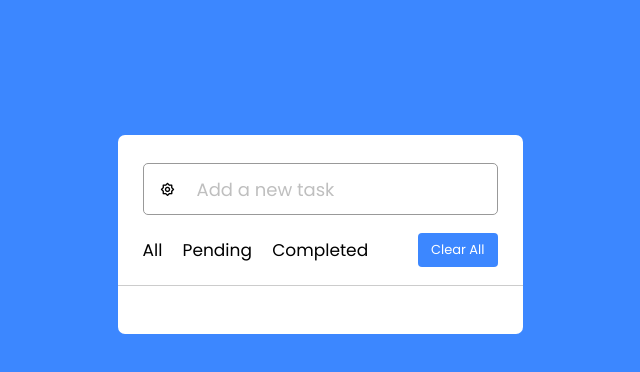
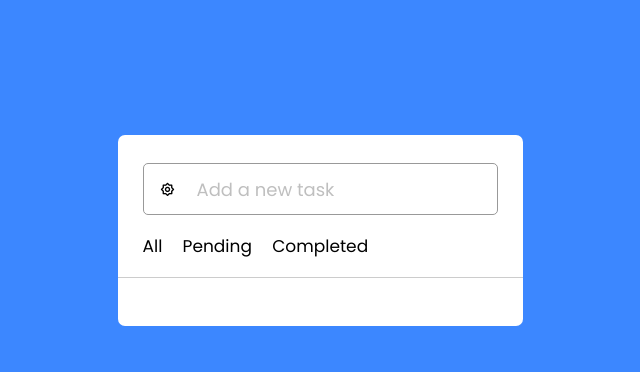
Before and after one commit to arghageek/todolist, a plain HTML site: page index.html in a window 1280 px wide. Shown: the whole page, without its empty margins (320-960 px from the left). Drawn offline with nearby package versions, Linux system fonts and the light colour scheme.

Commit message:
clear btn removed

```diff
--- a/index.html
+++ b/index.html
@@ -27,7 +27,7 @@
         <span id="completed">Completed</span>
       </div>
 
-      <button class="clear-btn">Clear All</button>
+      <!-- <button class="clear-btn">Clear All</button> -->
     </div>
 
     <ul class="task-box">
```
